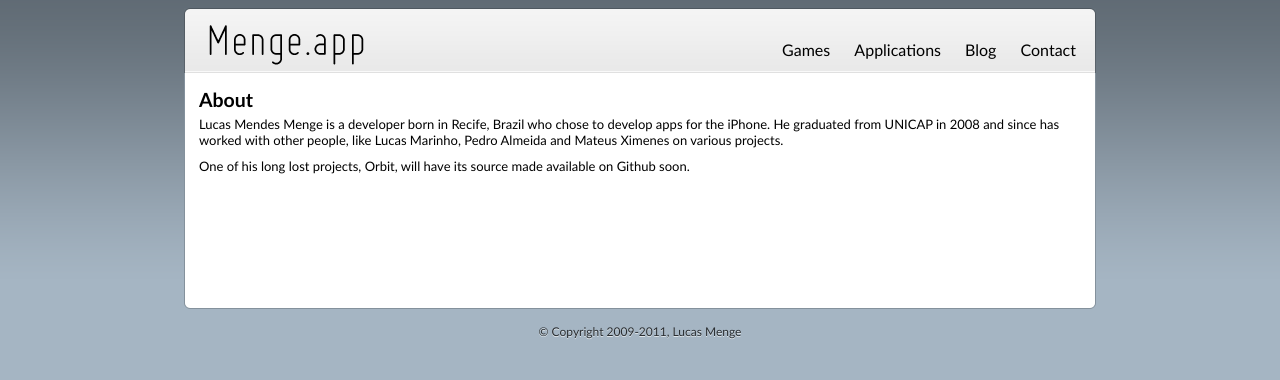
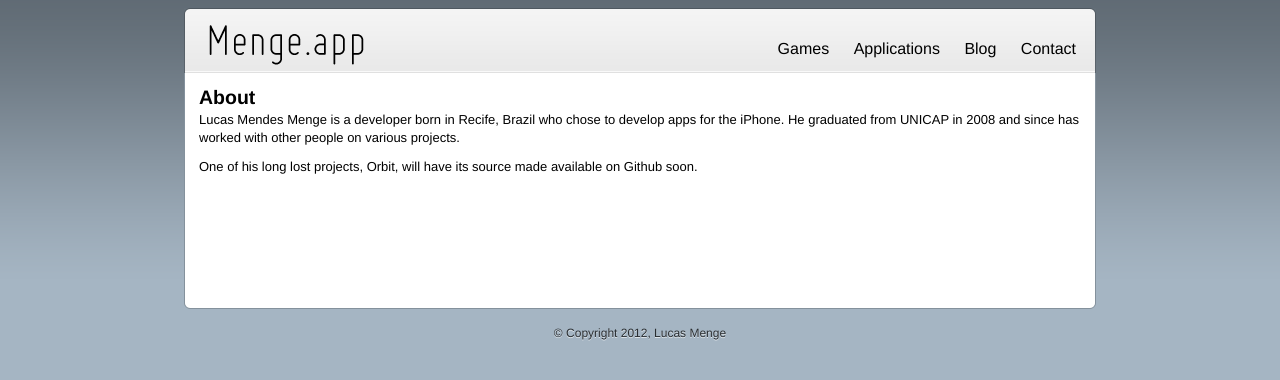
Before and after one commit to lmmenge/lmmenge.github.com, a Jekyll site: the page built from about.html, in a window 1280 px wide. Shown: the top 380 px of the page. Built offline with Jekyll 4.4.1, drawn with Linux system fonts in a browser that asks for light colours.

```diff
--- a/_layouts/default.html
+++ b/_layouts/default.html
@@ -4,6 +4,7 @@
 	<head>
 		<title>Menge.app - {{ page.title }}</title>
 		<meta name="Keywords" content="Menge.app, iPhone, GAME_NAME"/>
+    <meta http-equiv="Content-Type" content="text/html; charset=UTF-8" >
     <meta http-equiv="cache-control" content="max-age=300"/>
 		<link rel="stylesheet" type="text/css" href="/styles.css" />
 		<script type="text/javascript" src="/scripts.js"></script>
@@ -32,7 +33,7 @@
       {{ content }}
     </div>
     <div class="footNote">
-      &copy; Copyright 2009-2011, Lucas Menge
+      &copy; Copyright 2012, Lucas Menge
     </div>
 	</body>
 </html>
--- a/about.html
+++ b/about.html
@@ -6,7 +6,7 @@
 <h2>About</h2>
 <p>
   Lucas Mendes Menge is a developer born in Recife, Brazil who chose to develop apps for the iPhone.
-  He graduated from UNICAP in 2008 and since has worked with other people, like Lucas Marinho, Pedro Almeida and Mateus Ximenes on various projects.
+  He graduated from UNICAP in 2008 and since has worked with other people on various projects.
 </p>
 <p>
   One of his long lost projects, Orbit, will have its source made available on Github soon.
--- a/styles.css
+++ b/styles.css
@@ -1,8 +1,9 @@
 body
 {
   background: #a5b5c3 url(images/layout/body-bg.gif) repeat-x;
-  font-family: "Trebuchet MS";
+  font-family: "Helvetica Neue", "Helvetica", "Trebuchet MS";
   font-size: 13px;
+  line-height: 140%;
   color: #000;
   text-align: center;
 }
@@ -312,6 +313,12 @@
 {
   font-size: 12px;
 }
+.blogPost .quote
+{
+  margin: 20px;
+  color: #333;
+  font-style: italic;
+}
 
 .blogArchive
 {
```
